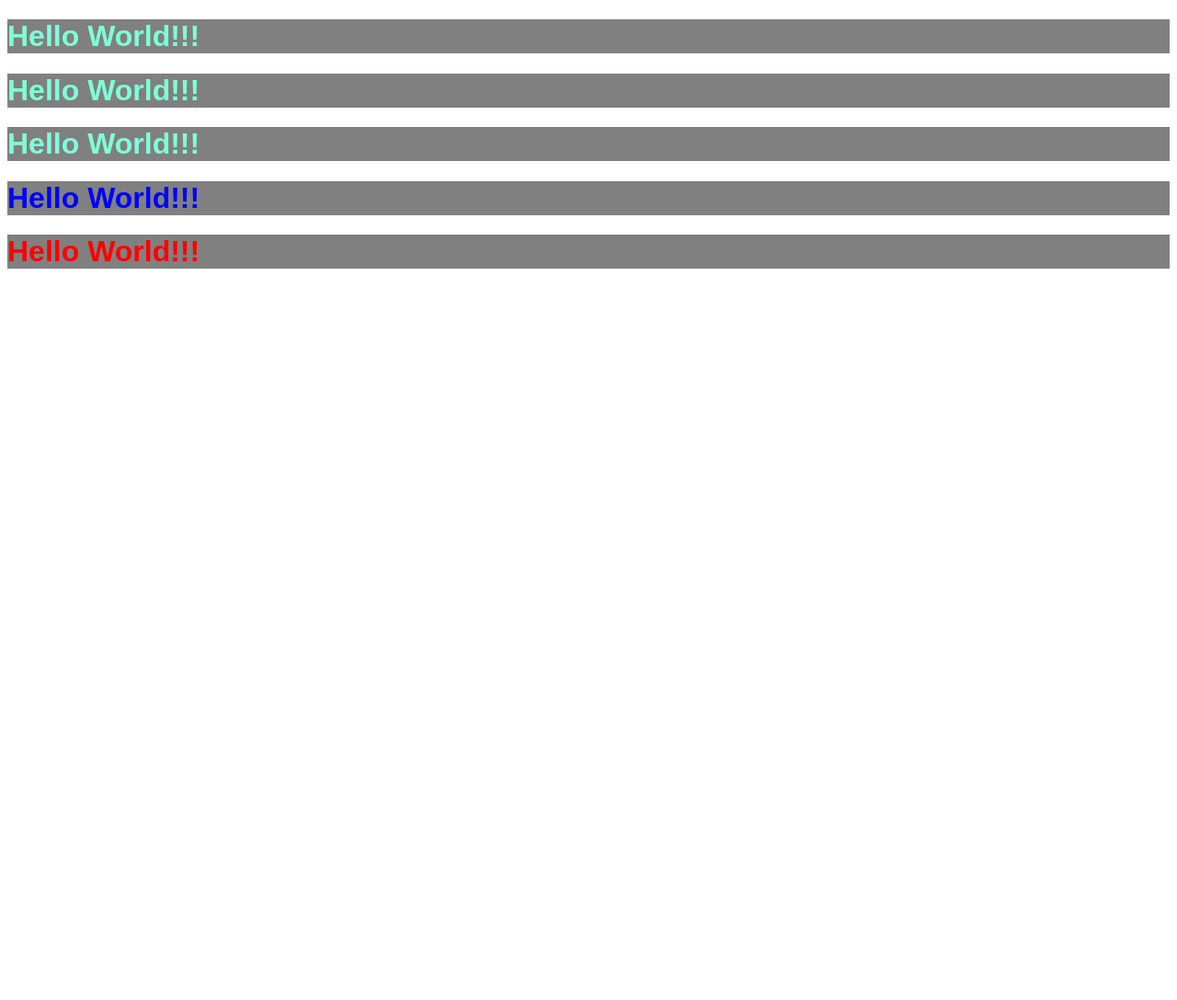
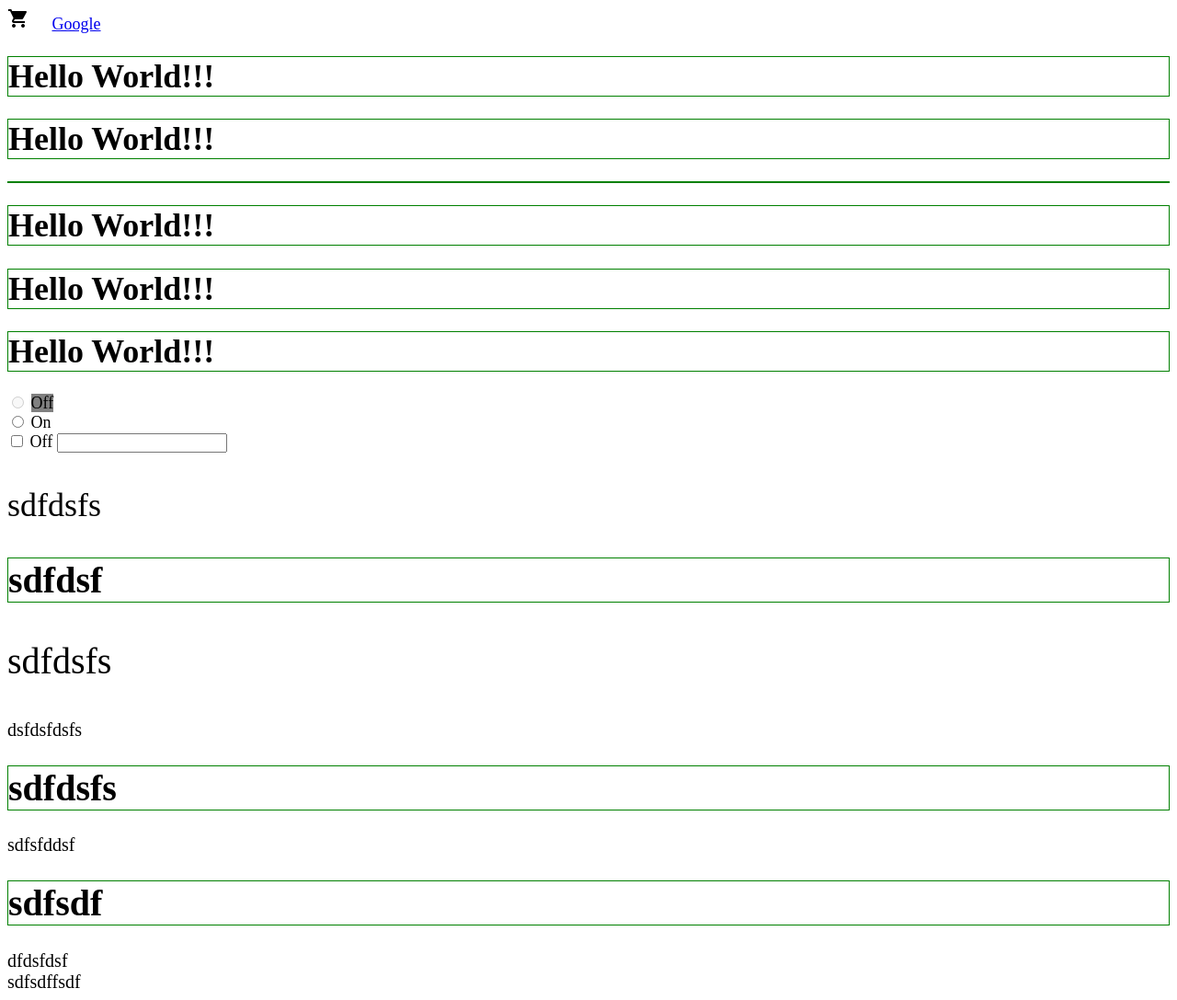
Before and after one commit to arunkumarsubburaj/FE_Training, a plain HTML site: page Day_3/index.html in a window 1280 px wide. Shown: the whole page at 92% size. Before the commit the page ends 800 px from the top, so only its background shows below. Drawn offline with Linux system fonts and the light colour scheme.

Commit message:
Day 4 changes

```diff
--- a/Day_3/index.html
+++ b/Day_3/index.html
@@ -4,11 +4,22 @@
 <head>
     <meta charset="UTF-8">
     <meta name="viewport" content="width=device-width, initial-scale=1.0">
+    <link href="https://fonts.googleapis.com/icon?family=Material+Icons" rel="stylesheet">
+    <link rel="preconnect" href="https://fonts.googleapis.com">
+    <link rel="preconnect" href="https://fonts.gstatic.com" crossorigin>
+    <link
+        href="https://fonts.googleapis.com/css2?family=Poppins:wght@100;200;300;400;500;600;700;800;900&family=Roboto:wght@100;400;500;700;900&display=swap"
+        rel="stylesheet">
     <title>Document</title>
     <style>
-        /* h1 {
-            color: red;
-        } */
+        h1 {
+            border: 1px solid green;
+        }
+
+        :root {
+            font-size: 18px;
+        }
+
         /* #heading1.headingOne {
             color: violet;
         }
@@ -29,7 +40,7 @@
             color: red;
         } */
 
-        [data-custom] {
+        /* [data-custom] {
             color: red;
             background-color: grey;
             font-family: Arial, Helvetica, sans-serif;
@@ -47,7 +58,86 @@
             color: aquamarine;
         }
 
-        * {}
+        div h1 {
+            background-color: chartreuse;
+        } */
+
+        /* div header h1 {
+            background-color: peru;
+        }
+
+        header,
+        main {
+            background-color: bisque;
+        }
+
+        header+main {
+            background-color: red;
+        } */
+
+        /* header:has(h1) {
+            background-color: red;
+        }
+
+        h1:first-child {
+            background-color: green;
+        } */
+
+        /* h1:last-child {
+            background-color: blue;
+        }
+
+        h1:nth-child(2n) {
+            background-color: green;
+        } */
+
+        /* h1:nth-child(even) {
+            background-color: red;
+        } */
+
+        /* h1:hover {
+            border: 1px solid red;
+        } */
+
+        /* h1:not(.green) {
+            background-color: red;
+        } */
+
+        h1:empty {
+            background-color: blue;
+        }
+
+        input:checked+label {
+            background-color: green;
+        }
+
+        a {
+            padding: 20px;
+        }
+
+        a:visited {
+            color: yellow;
+        }
+
+        a:hover {
+            color: grey;
+        }
+
+        input:disabled+label {
+            background-color: grey;
+        }
+
+        input:focus {
+            outline-color: red;
+        }
+
+        p {
+            font-size: 2em;
+        }
+
+        /* * {
+            color: brown;
+        } */
 
         /* h1 {
             color: green;
@@ -57,12 +147,39 @@
 </head>
 
 <body>
+    <span class="material-icons">
+        shopping_cart
+    </span>
+    <a href="https://dev.to/sachinchaurasiya/how-web-worker-works-with-a-practical-example-c98">Google</a>
 
     <h1 id="heading2" class="headingOne" data-custom="heading">Hello World!!!</h1>
     <h1 id="heading1" class="headingOne green" data-custom="heading3">Hello World!!!</h1>
+    <h1></h1>
     <h1 id="heading3" class="headingOne" data-custom="heading2">Hello World!!!</h1>
     <h1 id="heading4" class="headingOne" data-custom="data-heading1">Hello World!!!</h1>
     <h1 id="heading5" class="headingOne" data-custom="title">Hello World!!!</h1>
+
+    <input type="radio" value="off" name="radio" id="radio" disabled>
+    <label for="radio">Off</label>
+    <br />
+    <input type="radio" value="on" name="radio" id="on">
+    <label for="on">On</label>
+    <br />
+    <input type="checkbox" value="off" id="check">
+    <label for="check">Off</label>
+    <input type="text">
+    <p>sdfdsfs</p>
+    <div style="font-size: 20px;">
+        <h1>sdfdsf</h1>
+        <p>sdfdsfs</p>
+        <header>dsfdsfdsfs
+            <h1>sdfdsfs</h1>
+        </header>
+        <main>sdfsfddsf</main>
+        <h1>sdfsdf</h1>
+        <header>dfdsfdsf</header>
+        <main>sdfsdffsdf</main>
+    </div>
     <script src="./js/script.js"></script>
 </body>
 
--- /dev/null
+++ b/Day_4_extended/css/style.css
@@ -0,0 +1,3 @@
+h1 {
+    color: aqua;
+}
```
Also changed, not shown: Day_4_extended/index.html (added, +69 -0 lines), Day_4_extended/js/script.js (added).
